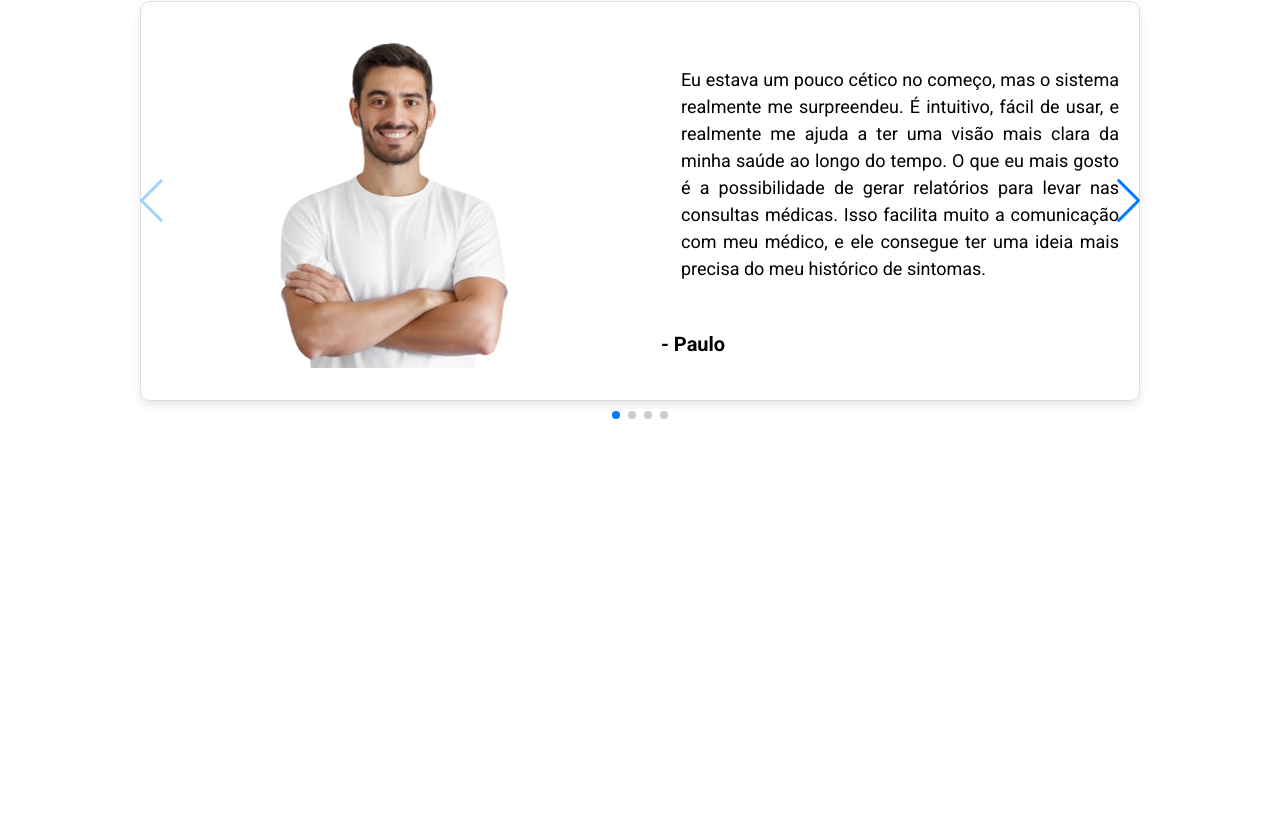
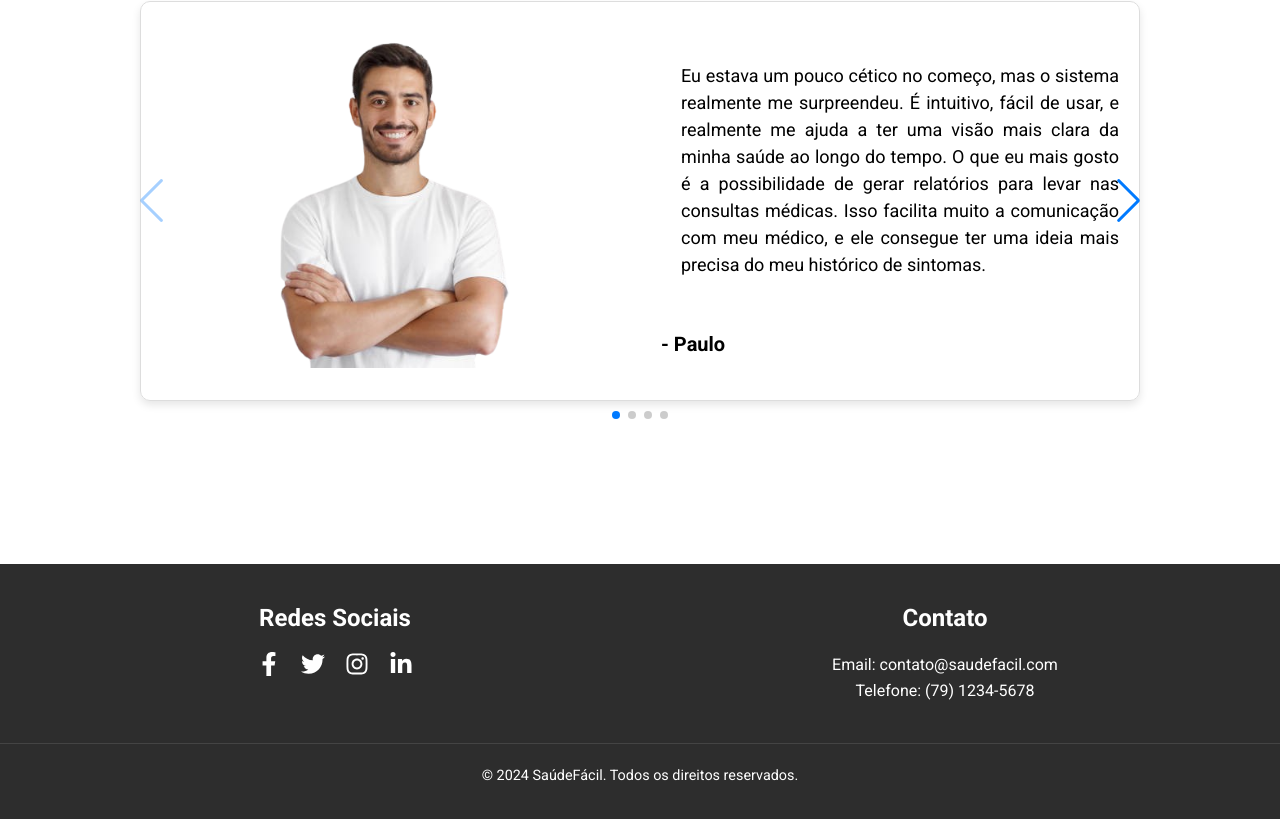
Before and after one commit to V1ct0rSb/SaudeFacil, a React (Vite) app: page / in a window 1280 px wide. Shown: the part 3785-4604 px from the top of the page. Before the commit the page ends 4349 px from the top, so only its background shows below. Built offline with nearby package versions, Linux system fonts and the light colour scheme.

Commit message:
Adicionando footer a home

```diff
--- /dev/null
+++ b/src/components/Footer/Footer.jsx
@@ -0,0 +1,59 @@
+import {
+  FaFacebookF,
+  FaInstagram,
+  FaLinkedinIn,
+  FaTwitter,
+} from "react-icons/fa"
+import styles from "./Footer.module.css"
+
+export default function Footer() {
+  return (
+    <footer className={styles.footer}>
+      <div className={styles.footerContainer}>
+        <div className={styles.socialMedia}>
+          <h2>Redes Sociais</h2>
+          <div className={styles.socialIcons}>
+            <a
+              href="https://facebook.com"
+              target="_blank"
+              rel="noopener noreferrer"
+            >
+              <FaFacebookF />
+            </a>
+            <a
+              href="https://twitter.com"
+              target="_blank"
+              rel="noopener noreferrer"
+            >
+              <FaTwitter />
+            </a>
+            <a
+              href="https://instagram.com"
+              target="_blank"
+              rel="noopener noreferrer"
+            >
+              <FaInstagram />
+            </a>
+            <a
+              href="https://linkedin.com"
+              target="_blank"
+              rel="noopener noreferrer"
+            >
+              <FaLinkedinIn />
+            </a>
+          </div>
+        </div>
+
+        <div className={styles.contactUs}>
+          <h2>Contato</h2>
+          <p>Email: contato@saudefacil.com</p>
+          <p>Telefone: (79) 1234-5678</p>
+        </div>
+      </div>
+
+      <div className={styles.footerBottom}>
+        <p>&copy; 2024 SaúdeFácil. Todos os direitos reservados.</p>
+      </div>
+    </footer>
+  )
+}
--- /dev/null
+++ b/src/components/Footer/Footer.module.css
@@ -0,0 +1,59 @@
+.footer {
+  background-color: #2d2d2d;
+  color: #fff;
+  padding: 40px 0;
+  text-align: center;
+}
+
+.footerContainer {
+  display: flex;
+  flex-wrap: wrap;
+  justify-content: space-around;
+  max-width: 1200px;
+  margin: 0 auto;
+  gap: 20px;
+}
+
+.aboutUs,
+.socialMedia,
+.contactUs {
+  flex: 1;
+  min-width: 280px;
+}
+
+h2 {
+  font-size: 1.5rem;
+  margin-bottom: 20px;
+}
+
+p {
+  line-height: 1.6;
+}
+
+.socialIcons {
+  display: flex;
+  justify-content: center;
+  gap: 20px;
+  margin-top: 20px;
+}
+
+.socialIcons a {
+  color: #fff;
+  font-size: 1.5rem;
+  transition: color 0.3s;
+}
+
+.socialIcons a:hover {
+  color: #1d9bf0;
+}
+
+.footerBottom {
+  border-top: 1px solid #444;
+  margin-top: 40px;
+  padding-top: 20px;
+}
+
+.footerBottom p {
+  margin: 0;
+  font-size: 0.9rem;
+}
--- a/src/pages/Home/Home.jsx
+++ b/src/pages/Home/Home.jsx
@@ -7,6 +7,7 @@ import { MdAppRegistration } from "react-icons/md"
 import { TbReportAnalytics } from "react-icons/tb"
 import Carrousel from "../../components/Carousel/Carousel"
 import Navbar from "../../components/Navbar/Navbar"
+import Footer from "../../components/Footer/Footer"
 
 export default function Home() {
   return (
@@ -113,6 +114,8 @@ export default function Home() {
           <Carrousel />
         </section>
       </main>
+
+      <Footer />
     </>
   )
 }
```
